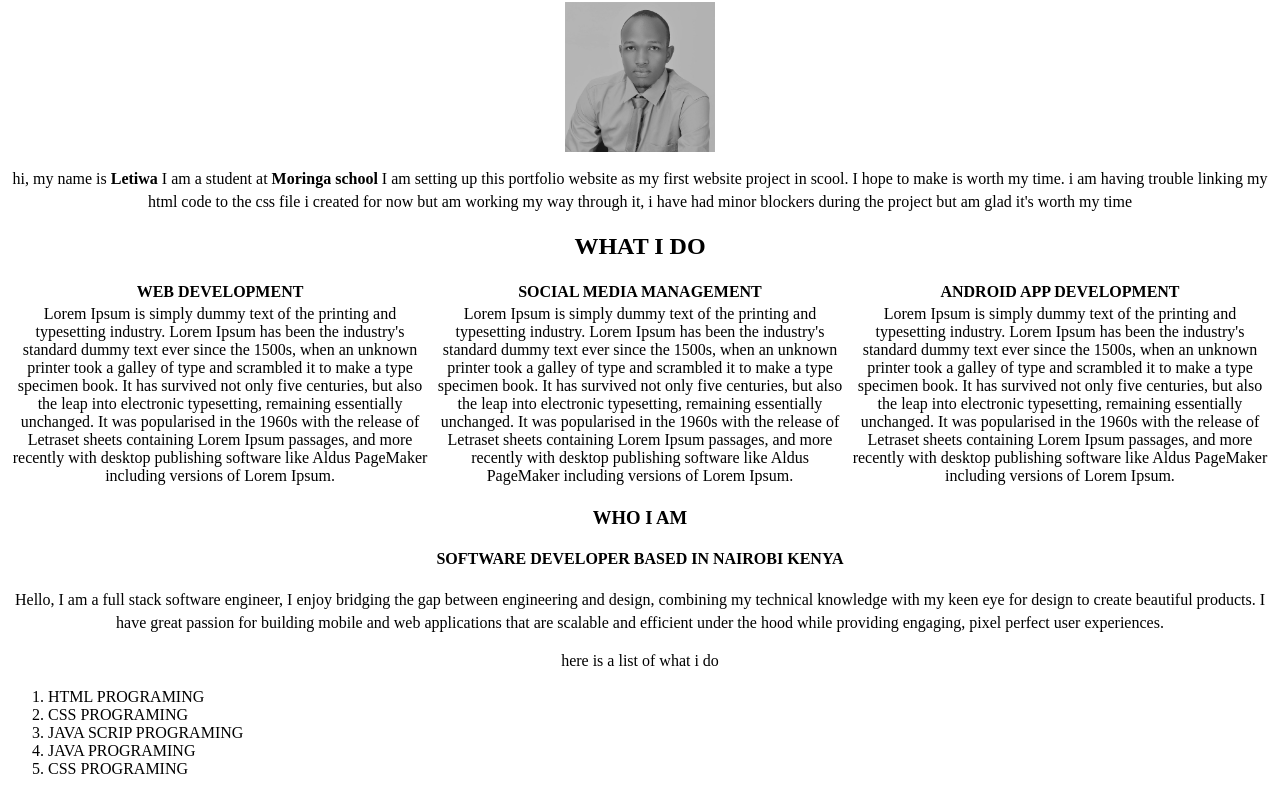
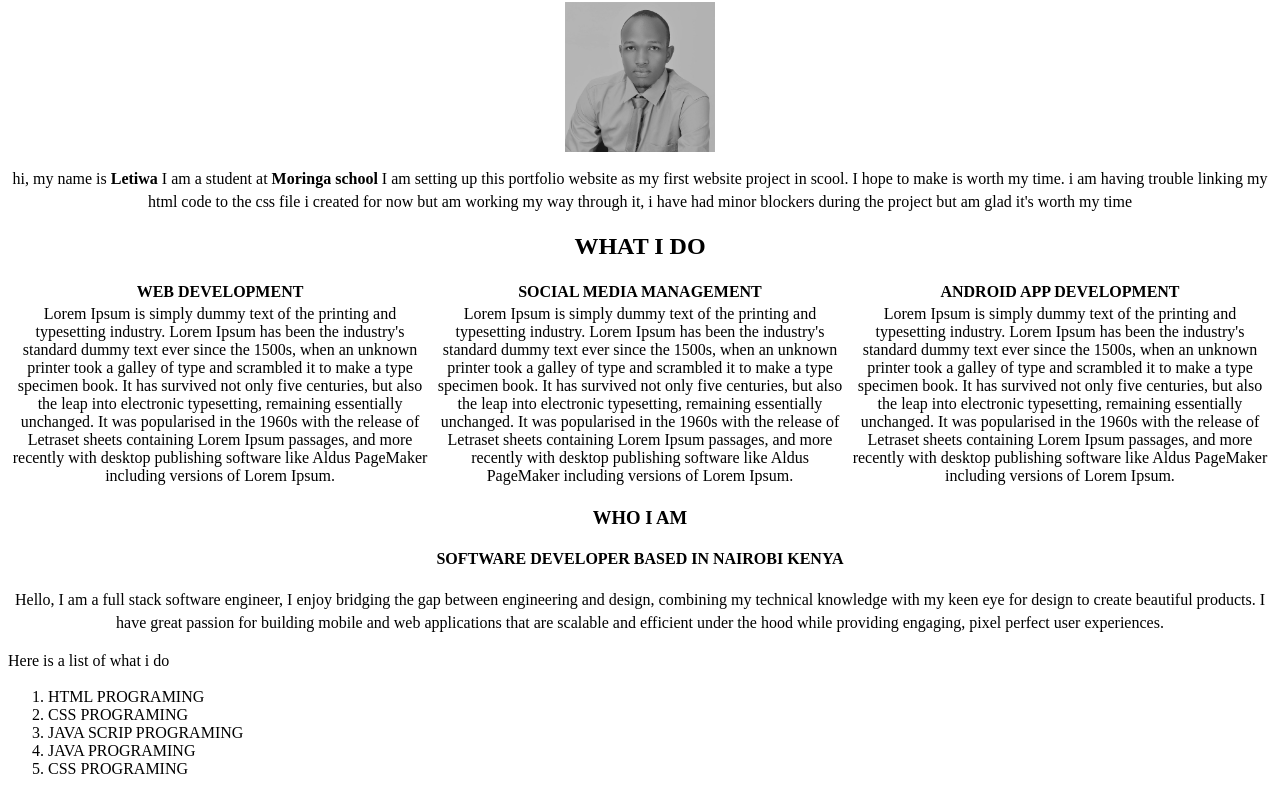
Before and after one commit to Letiwa-Saruni-jnr/portfolio, a plain HTML site: page index.html in a window 1280 px wide. Shown: the part 64-858 px from the top of the page. Drawn offline with Linux system fonts and the light colour scheme.

Commit message:
added class css

```diff
--- a/css/style.css
+++ b/css/style.css
@@ -34,3 +34,6 @@ h4{
   background-color: red;
 
 }
+.list{
+  text-align: left;
+}
--- a/index.html
+++ b/index.html
@@ -43,7 +43,7 @@
             products. I have great passion for building mobile and web applications that are scalable and
              efficient under the hood while providing engaging, pixel perfect user experiences.</p>
 
-<p> here is a list of what i do
+<p class="list"> Here is a list of what i do
   <ol>
     <li> HTML PROGRAMING</LI>
       <li> CSS PROGRAMING</LI>
```
